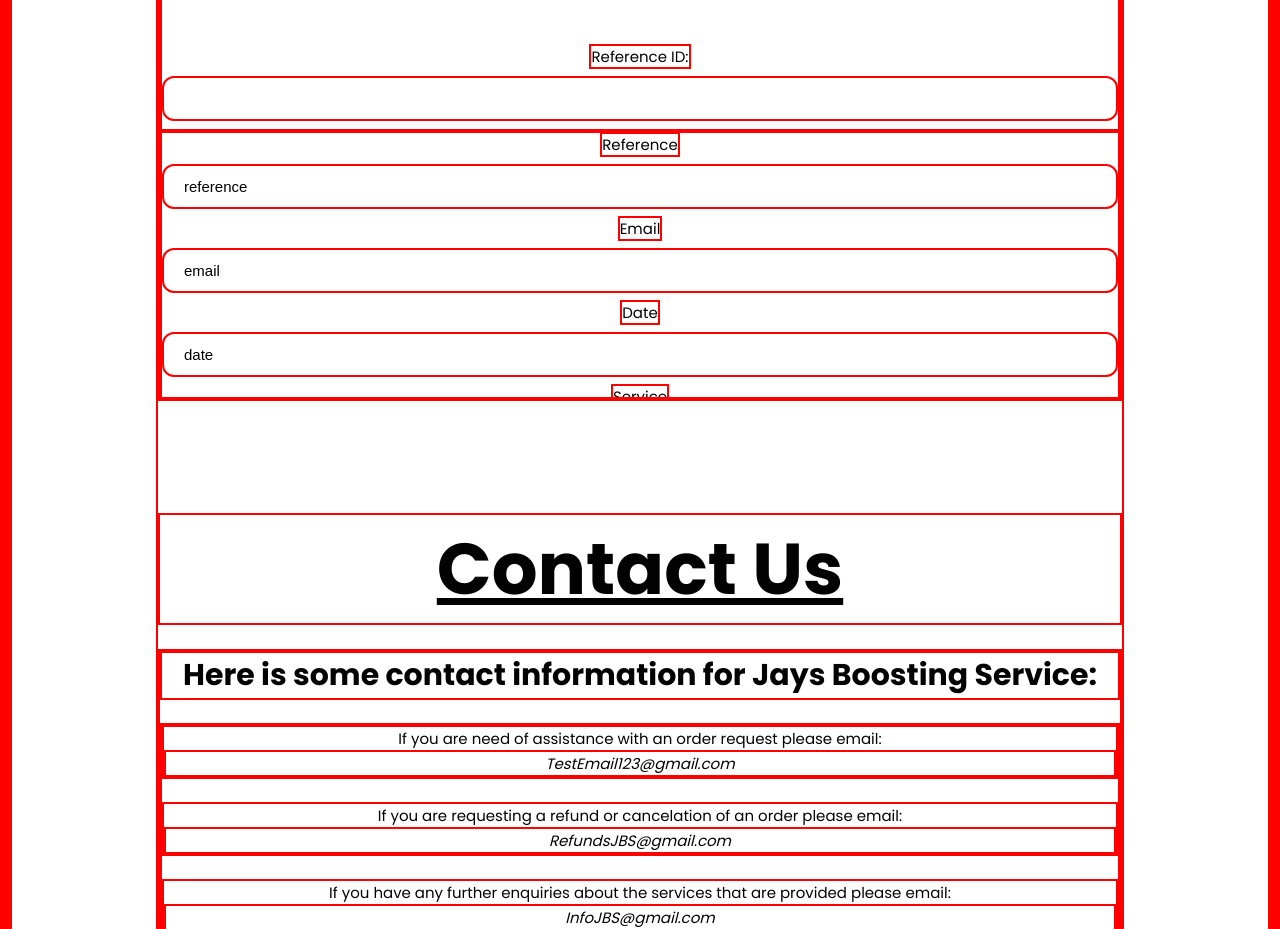
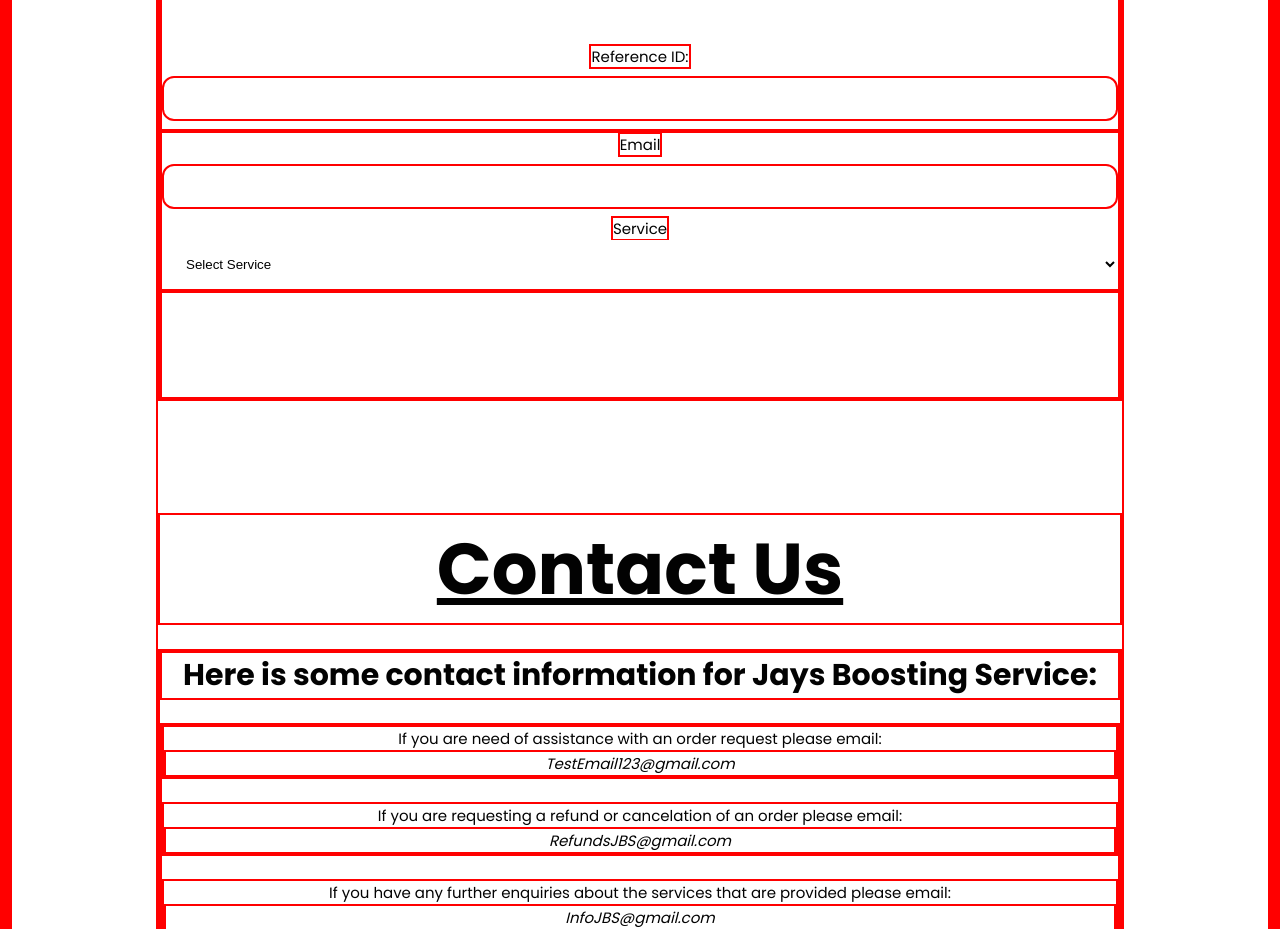
Before and after one commit to Zakky98/JayStore, a React (Create React App) app: page / in a window 1280 px wide. Shown: the part 2060-2989 px from the top of the page. Built offline with nearby package versions, Linux system fonts and the light colour scheme.

Commit message:
update service functional

```diff
--- a/src/Components/ServicePage.js
+++ b/src/Components/ServicePage.js
@@ -53,6 +53,8 @@ function ServicePage() {
     }, 2000);
   };
 
+    // effectively making a new service but it uses the same reference number.
+
   return (
     <div className="servicePage">
       <form id="serviceForm" onSubmit={dbServiceCreate}>
--- a/src/Components/UpdateService.js
+++ b/src/Components/UpdateService.js
@@ -2,35 +2,56 @@
 import React, { useState, useEffect } from "react";
 
 function UpdateService() {
-  const [reference, setReferenceId] = useState("reference");
-  const [email, setEmail] = useState("email");
-  const [date, setDate] = useState("date");
-  const [service, setServiceChosen] = useState("service");
+  const [reference, setReferenceId] = useState();
+  const [email, setEmail] = useState();
+  const [date, setDate] = useState();
+  const [service, setServiceChosen] = useState();
 
-  const handleUpdate = async () => {
-    const currentService = await fetch(`http://localhost:4000/services/${reference}/update`, {
-      method: "PUT",
+  // Check Service
+
+  const checkService = async () => {
+
+    const requestService = await fetch(
+    `http://localhost:4000/services/${reference}`,
+    {
+      method: "GET",
       headers: {
-        "Content-Type": "application/json",
+        "Content-Type": "application/json"
       },
       body: JSON.stringify({
         reference
-      }),
-    });
-    console.log(
-      currentService.json(),
-      currentService
+      })
+    }
   )
-    return currentService.json();
+    .then((data) => {
+      console.log("data" + data);
+      const getService = data.json()
+      console.log("getService" + getService)
+      getService.then((res ) => {
+      console.log("res" + res)
+      })
+    })
+    .catch((e) => {
+      console.log(e)
+    })
+
   };
 
+// fix check service
+
+  // Update Service
+
   const UpdateService = async () => {
-    console.log("Before fetch request" + reference)
-    const currentService = await fetch(`http://localhost:4000/services/${reference}/update`, {
+    const userDate = new Date();
+    setDate(userDate);
+
+    console.log("Before fetch request" + reference);
+    const currentService = await fetch(
+      `http://localhost:4000/services/${reference}/update`,
+      {
         method: "POST",
         headers: {
-        "Content-Type": "application/json",
-
+          "Content-Type": "application/json"
         },
         body: JSON.stringify({
           reference,
@@ -38,35 +59,29 @@ function UpdateService() {
           date,
           service,
         }),
-
-
-    })
-
-    .then(data => {
-      console.log(reference)
-      console.log(data)
-      data.json()
+      }
+    )
+      .then((data) => {
+        console.log(reference);
+        console.log(data);
+        data.json();
       })
       .catch((e) => {
-      console.log(e)
-    })
-    console.log(currentService + reference)
+        console.log(e);
+      });
+    console.log(currentService + reference);
   };
-
-  const postGetReq = (event) => {
-    event.preventDefault();
-    setReferenceId(reference)
-  }
 
   // Delete Service
 
   const DeleteService = async () => {
-    console.log("Before fetch request" + reference)
-    const currentService = await fetch(`http://localhost:4000/services/${reference}/delete`, {
+    console.log("Before fetch request" + reference);
+    const currentService = await fetch(
+      `http://localhost:4000/services/${reference}/delete`,
+      {
         method: "POST",
         headers: {
-        "Content-Type": "application/json",
-
+          "Content-Type": "application/json"
         },
         body: JSON.stringify({
           reference,
@@ -74,44 +89,62 @@ function UpdateService() {
           date,
           service,
         }),
-
-
-    })
-
-    .then(data => {
-      console.log(reference)
-      console.log(data)
-      data.json()
+      }
+    )
+      .then((data) => {
+        console.log(reference);
+        console.log(data);
+        data.json();
       })
       .catch((e) => {
-      console.log(e)
-    })
-    console.log(currentService + reference)
+        console.log(e);
+      });
+    console.log(currentService + reference);
   };
-
 
   return (
     <div>
       <div className="refId">
         <label>Reference ID:</label>
-        <input required type="text" id="refNum" name="refNum" onChange={(e) => setReferenceId(e.target.value)}/>
-
+        <input
+          required
+          type="text"
+          id="refNum"
+          name="refNum"
+          onChange={(e) => setReferenceId(e.target.value)}
+        />
       </div>
       <form>
-        <label for="reference" >Reference</label>
-        <input type="text" name="reference" value={reference} onChange={(e) => setReferenceId(e.target.value)} required/>
+        <label for="email">Email</label>
+        <input
+          type="text"
+          name="email"
+          value={email}
+          onChange={(e) => setEmail(e.target.value)}
+          required
+        />
 
-        <label for="email" >Email</label>
-        <input type="text" name="email" value={email} onChange={(e) => setReferenceId(e.target.value)} required/>
+        <label for="service">Service</label>
+        <select
+          required
+          name="serviceChosen"
+          id="serviceChosen"
+          form="ServiceForm"
+          onChange={(e) => setServiceChosen(e.target.value)}
+        >
+          <option selected hidden>
+            Select Service
+          </option>
+          <option value="Boost Bonanza">Boost Bonanza £60</option>
+          <option value="Big Boost">Big Boost £40</option>
+          <option value="Baby Boost">Baby Boost £20</option>
+        </select>
 
-        <label for="date" >Date</label>
-        <input type="text" name="date" value={date} onChange={(e) => setReferenceId(e.target.value)} required/>
-
-        <label for="service" >Service</label>
-        <input type="text" name="service" value={service} onChange={(e) => setReferenceId(e.target.value)} required/>
+        {/* <input type="text" name="service" value={service} onChange={(e) => setReferenceId(e.target.value)} required/> */}
       </form>
-
+      {/* Does service need to be changed to an option. see if it works. */}
       <div className="refId">
+        <button onClick={checkService}>Check Service</button>
         <button onClick={UpdateService}>Update Service</button>
         <button onClick={DeleteService}>Delete Service</button>
       </div>
```
Also changed, not shown: src/Data/Server.js (+1 -6 lines), 1 other file (tests, documents, lock files or other folders). Lines whose indentation alone changed are shown as unchanged.
